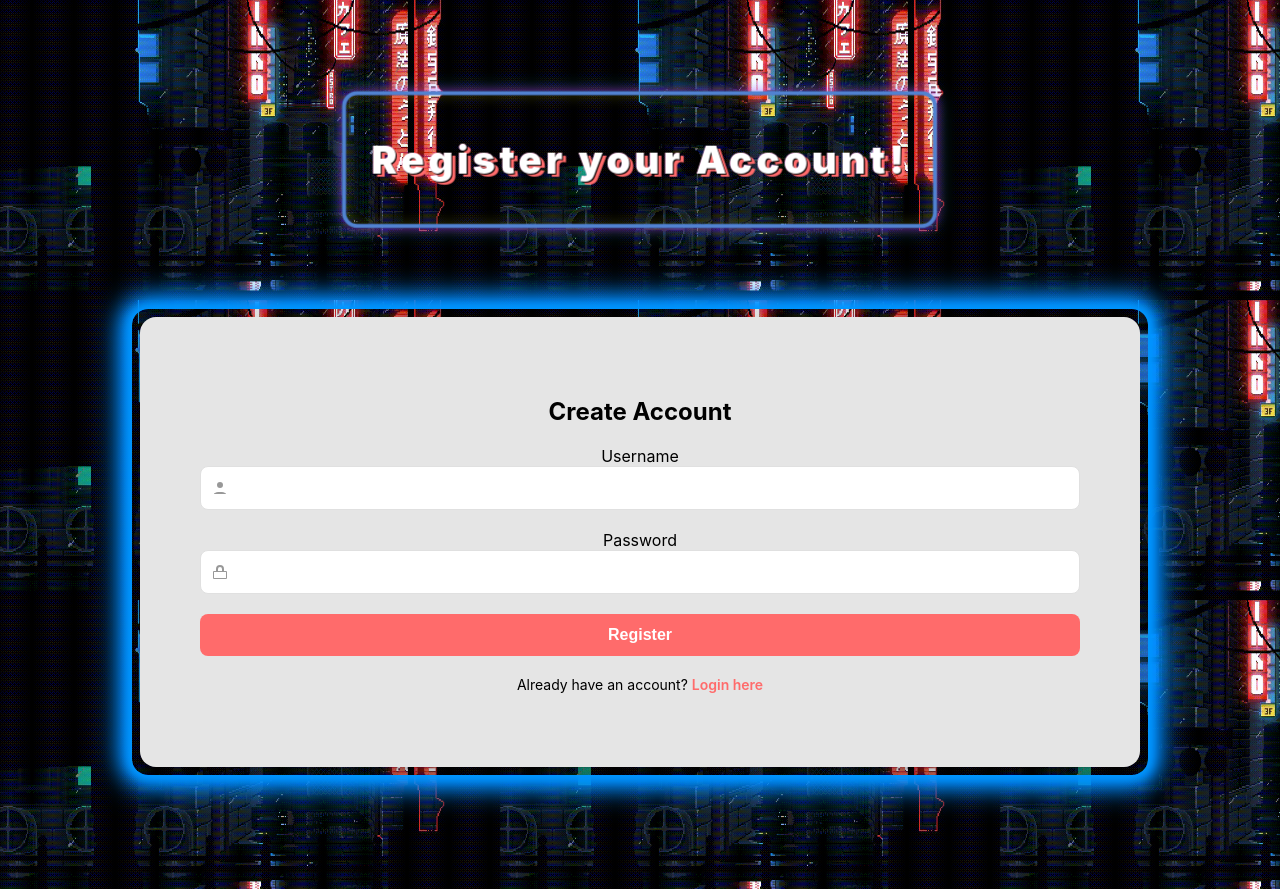
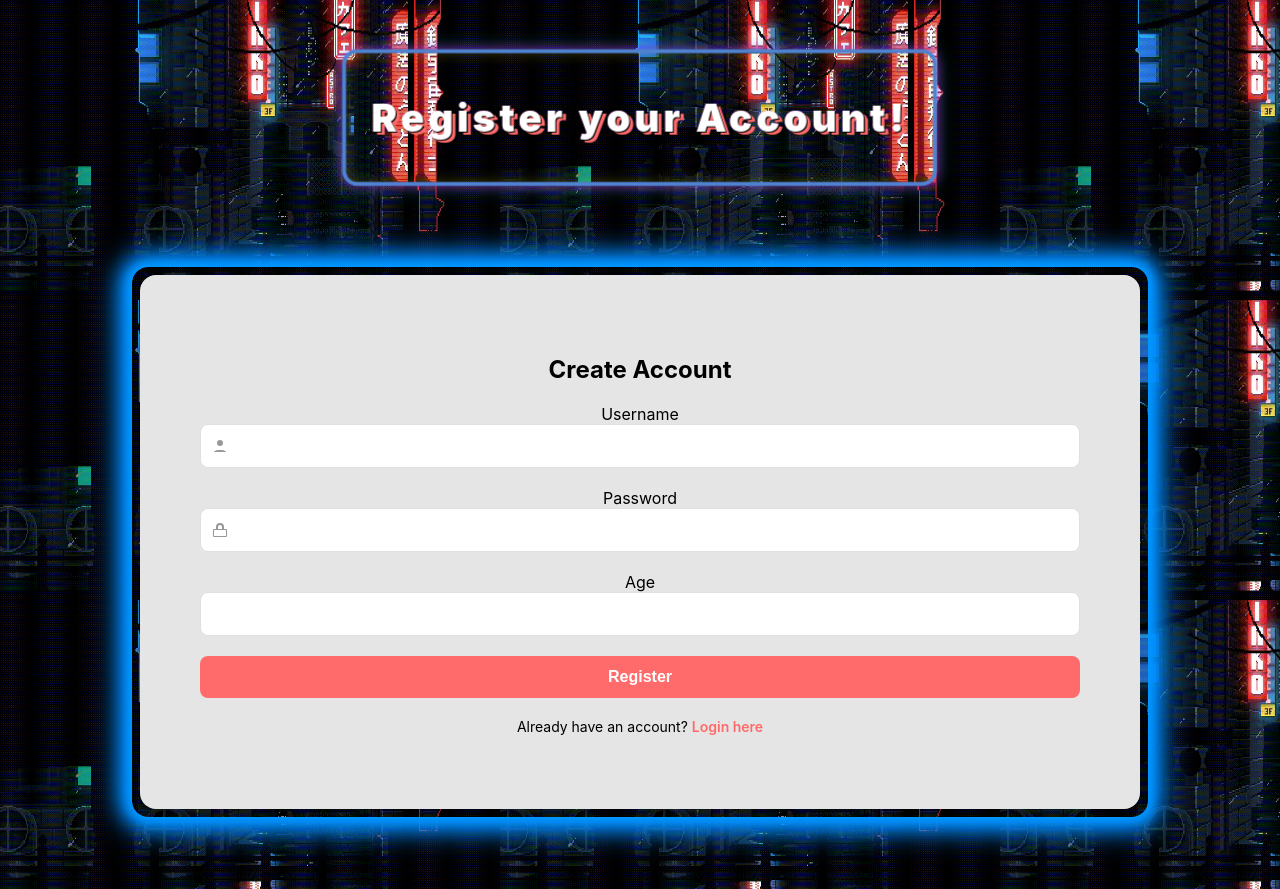
Before and after one commit to hachikyuji/Forumly, a Django app: page /register in a window 1280 px wide. Run offline with Django 5.2, Linux system fonts and the light colour scheme; some web fonts are replaced.

Commit message:
registration age input

```diff
--- a/sociallearning/app/templates/register.html
+++ b/sociallearning/app/templates/register.html
@@ -62,6 +62,24 @@
                     {% endif %}
                 </div>
 
+                <div class="input-wrapper">
+                    <label for="age">Age</label>
+                    <div class="input-container">
+                        <input
+                            id="age"
+                            type="number"
+                            name="age"
+                            required
+                            minlength="1"
+                            maxlength="2"
+                             class="{% if form.age.errors %}input-error{% endif %}"
+                        />
+                        {% if form.age.errors %}
+                            <p class="input-hint error">{{ form.age.errors.0 }}</p>
+                        {% endif %}
+                    </div>
+                </div>
+
                 <button type="submit" class="submit-button">
                     Register
                 </button>
--- a/sociallearning/app/views.py
+++ b/sociallearning/app/views.py
@@ -34,16 +34,25 @@ def register(request):
     if request.method == "POST":
         username = request.POST.get("username")
         password = request.POST.get("password")
+        age = request.POST.get("age")
 
         if User.objects.filter(username=username).exists():
             messages.error(request, "Username already exists.")
             return render(request, "register.html")
 
         user = User.objects.create_user(username=username, password=password)
+        profile, created = UserProfile.objects.get_or_create(user=user)
+
+        if age and age.isdigit():
+            profile.age = int(age)
+            profile.save()
+
+        auth_login(request, user)
+
         messages.success(request, "Registration successful!")
-        return redirect('login')
+        return redirect("homepage")
 
-    return render(request, 'register.html')
+    return render(request, "register.html")
 
 # User Home
 @login_required
@@ -62,7 +71,7 @@ def update_profile(request):
         username = request.POST.get("username")
         new_password = request.POST.get("new_password")
         profile_picture = request.FILES.get("profile_picture")
-        # Updating user info
+
         if username:
             user.username = username
 
```
Also changed, not shown: sociallearning/db.sqlite3.
